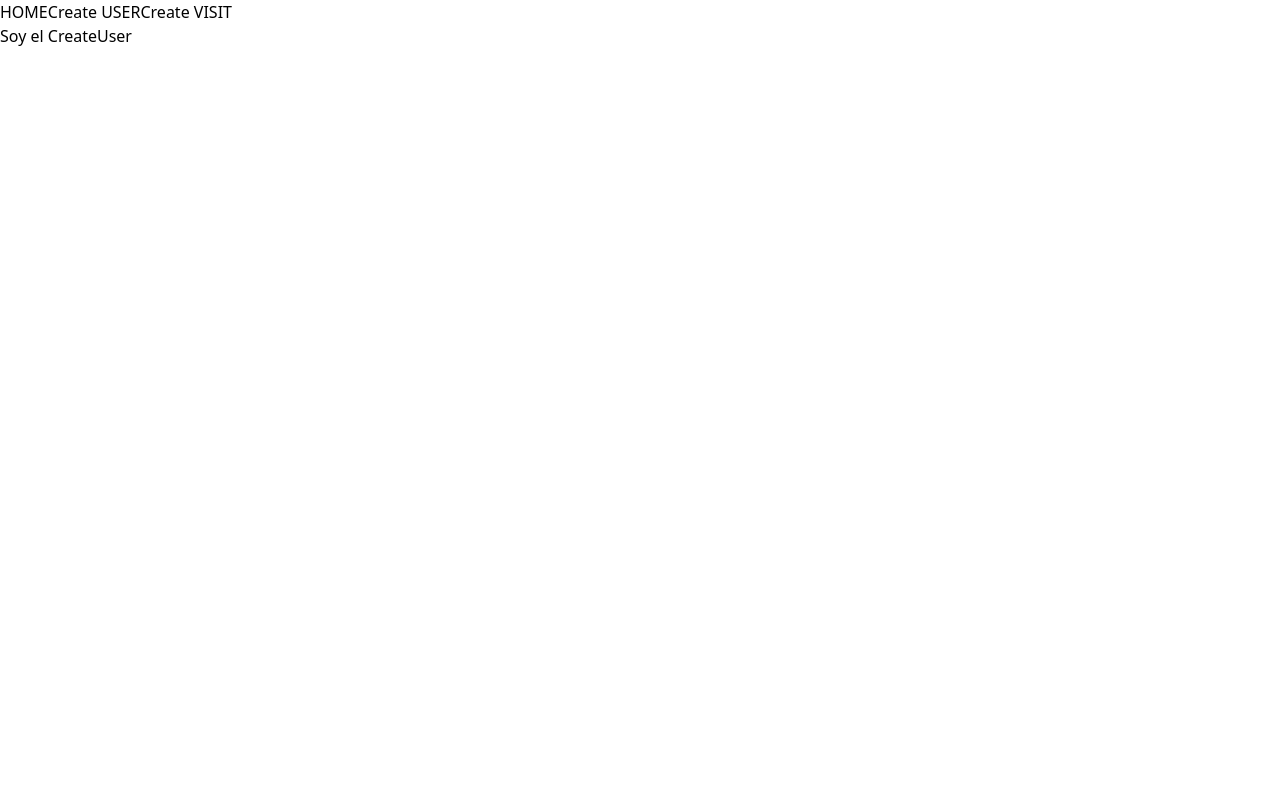
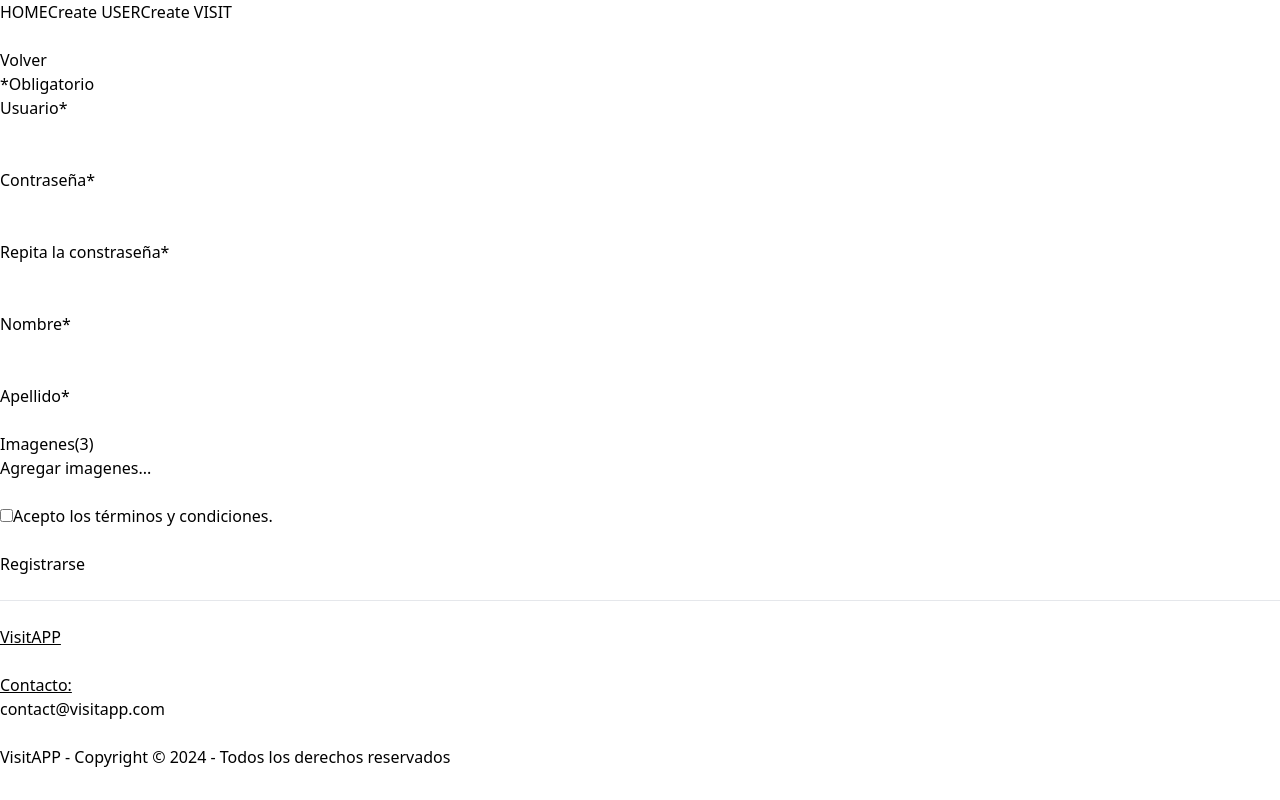
Before and after one commit to LucasFreijomil/VisitAPP, a React (Vite) app in the folder client/: page /createuser in a window 1280 px wide. Built offline with nearby package versions, Linux system fonts and the light colour scheme.

Commit message:
createuser minimal

```diff
--- a/client/src/App.jsx
+++ b/client/src/App.jsx
@@ -5,6 +5,7 @@ import { CreateVisit } from "./Components/Create/CreateVisit/CreateVisit";
 import { NavBar } from "./Components/NavBar/NavBar";
 import { Home } from './Components/Views/Home/Home';
 import { Landing } from "./Components/Views/Landing/Landing";
+import Footer from "./Components/Footer/Footer";
 
 function App() {
   const location = useLocation();
@@ -20,6 +21,7 @@ function App() {
         <Route path="/createvisit" element={ <CreateVisit /> } />
 
       </Routes>
+      <Footer/>
     </div>
   )
 }
--- a/client/src/Components/Create/CreateUser/CreateUser.jsx
+++ b/client/src/Components/Create/CreateUser/CreateUser.jsx
@@ -1,9 +1,94 @@
+import { useState } from "react"
+import { useNavigate } from "react-router-dom"
+
 export const CreateUser = () =>
 {
+    const [input, setInput] = useState()
+    const navigate = useNavigate()
 
+    const handleRedirect = () => {
+        navigate("/home")
+    }
     return(
-        <div>
-            Soy el CreateUser
+        <div className="flex justify-center bg-gray-600">
+            <br />
+            <form className="relative bg-white px-6 pt-10 pb-6 shadow-xl ring-gray-600/5 sm:max-w-lg sm:rounded-lg sm:px-10">
+                    <button onClick={handleRedirect}>Volver</button>
+                <br />
+                <span>*Obligatorio</span>
+
+                <fieldset>
+                    <div>
+
+                    <p>Usuario*</p>
+                    <input
+                    type="text"
+                    name="usuario"
+                    value={input}
+                    />
+
+                    </div>
+                    <br />
+
+                    <div>
+                    <p>Contraseña*</p>
+                    <input
+                    type="password"
+                    name="password"
+                    value={input}
+                    />
+                    </div>
+                    <br />
+
+                    <p>Repita la constraseña*</p>
+                    <input
+                    type="password"
+                    name="passwordRep"
+                    value={input}
+                    />
+                    <br />
+                    <div>
+                    <br />
+                    <p>Nombre*</p>
+
+                    <input
+                    type="text"
+                    name="email"
+                    value={input}
+                    />
+                    </div>
+                    <div>
+                    <br />
+                    <p>Apellido*</p>
+
+                    <input
+                    type="text"
+                    name="email"
+                    value={input}
+                    />
+                    </div>
+                    <span>Imagenes(3)</span>
+                    <br />
+                    <button>Agregar imagenes...</button>
+                    <br />
+                    <br />
+                    <label>
+                    <input type="checkbox" id="cbox1" name="term"   />
+                    Acepto los términos y condiciones.
+                    </label>
+                    <br />
+                    <br />
+                    <div>
+                    <button
+                    type="submit"
+                    >Registrarse
+                    </button>
+                    <br />
+                    </div>
+                </fieldset>
+            </form>
+            <br />
+            <hr />
         </div>
     )
-}
+};
--- /dev/null
+++ b/client/src/Components/Footer/Footer.jsx
@@ -0,0 +1,21 @@
+
+const Footer = () => {
+  return (
+    <div className="flex justify-center">
+        <br />
+        <u>VisitAPP</u>
+        <div>
+        <br />
+        <u>
+        <h2>Contacto:</h2>
+        </u>
+        <p>contact@visitapp.com</p>
+        </div>
+
+        <br />
+        <p>VisitAPP - Copyright © 2024 - Todos los derechos reservados</p>
+    </div>
+  )
+}
+
+export default Footer
```
Also changed, not shown: client/src/Components/Create/CreateUser/CreateUser.module.css (deleted).
